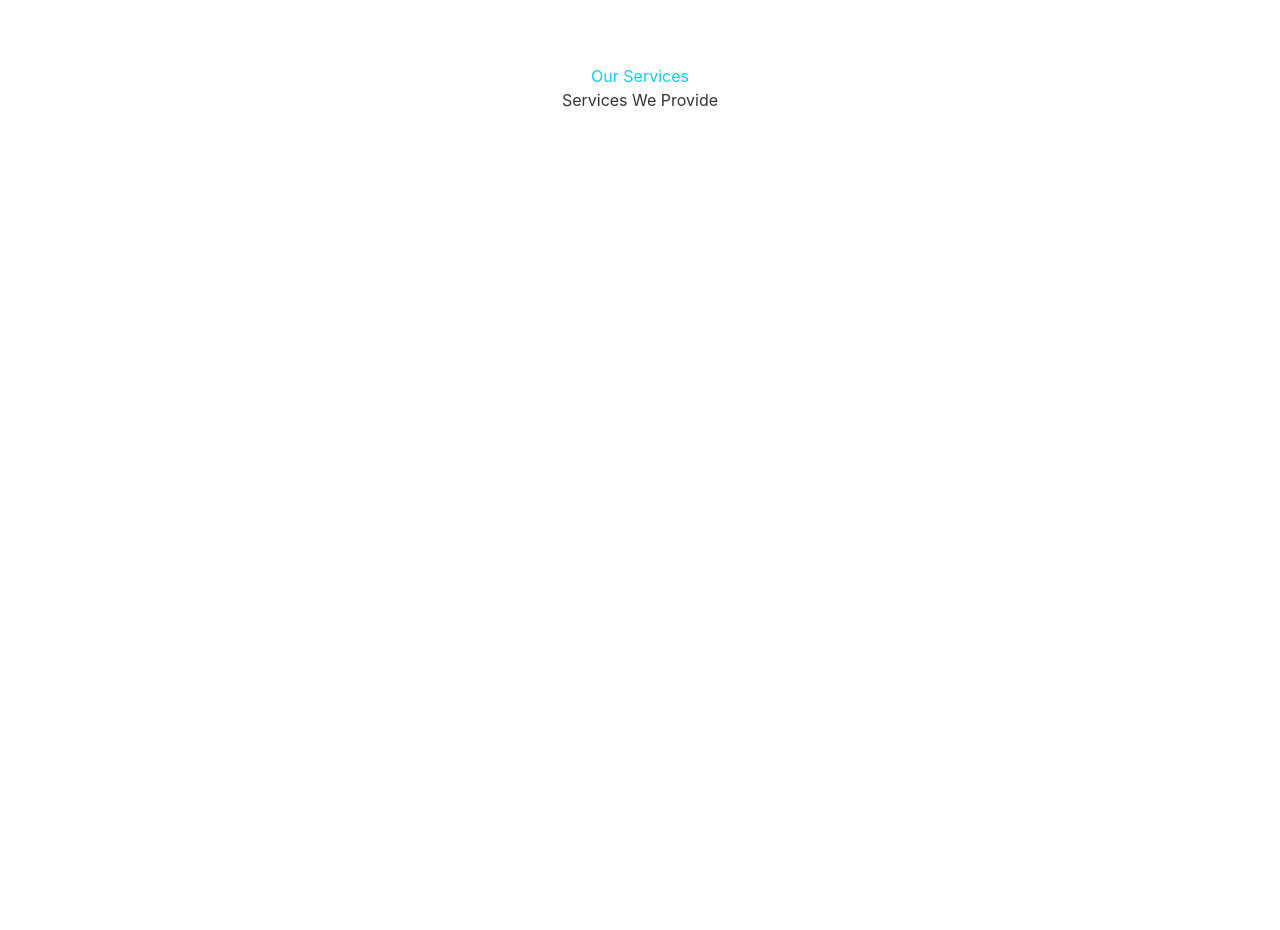
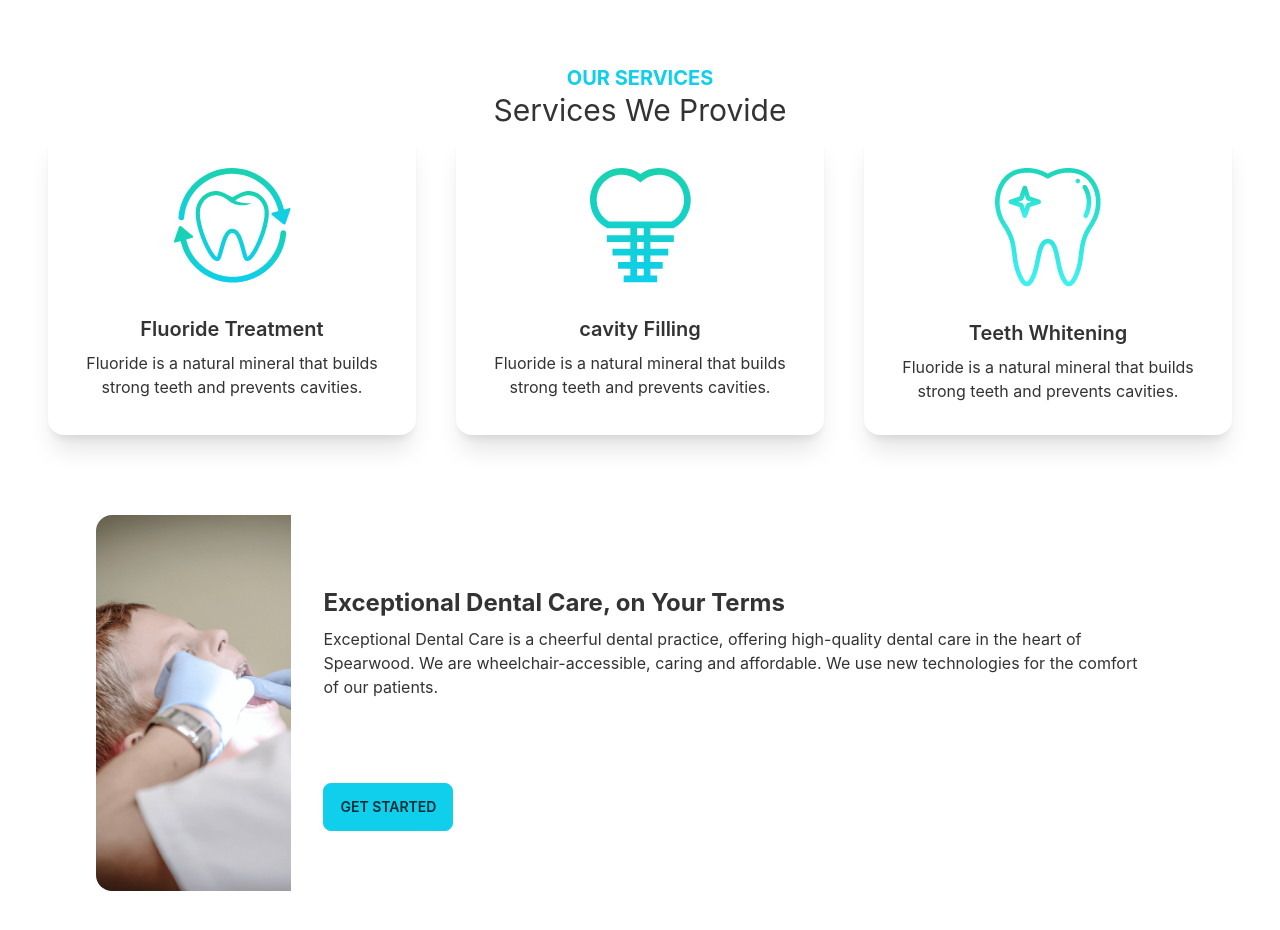
Before and after one commit to shtabdeepaull/doctors-portal-client, a React (Create React App) app: page / in a window 1280 px wide. Shown: the part 1060-1990 px from the top of the page. Before the commit the page ends 1284 px from the top, so only its background shows below. Built offline with nearby package versions, Linux system fonts and the light colour scheme.

Commit message:
added service setion

```diff
--- a/src/Pages/Home/Banner.js
+++ b/src/Pages/Home/Banner.js
@@ -4,7 +4,7 @@
 const Banner = () => {
     return (
         <div>
-            <div class="hero min-h-screen px-12">
+            <div class="hero min-h-screen">
                 <div class="hero-content flex-col lg:flex-row-reverse">
                     <img src={chair} class="max-w-sm rounded-lg shadow-2xl" />
                     <div>
--- a/src/Pages/Home/Home.js
+++ b/src/Pages/Home/Home.js
@@ -6,7 +6,7 @@
 
 const Home = () => {
     return (
-        <div>
+        <div className='px-12'>
           <Banner></Banner>
           <Info></Info>
           <Services></Services>
--- a/src/Pages/Home/Info.js
+++ b/src/Pages/Home/Info.js
@@ -6,7 +6,7 @@
 
 const Info = () => {
     return (
-        <div className='grid grid-cols-1 lg:grid-cols-3 gap-5 px-12'>
+        <div className='grid grid-cols-1 lg:grid-cols-3 gap-5'>
             <InfoCard cardTitle="Opening Hours" bgClass="bg-gradient-to-r from-secondary to-primary"  img={clock} ></InfoCard>
             <InfoCard cardTitle="Our Locations" bgClass="bg-accent" img={marker} ></InfoCard>
             <InfoCard cardTitle="Contact Us"    bgClass="bg-gradient-to-r from-secondary to-primary" img={phone} ></InfoCard>
--- /dev/null
+++ b/src/Pages/Home/Service.js
@@ -0,0 +1,17 @@
+import React from 'react';
+
+const Service = ({service}) => {
+    return (
+        <div class="card lg:max-w-lg bg-base-100 shadow-xl">
+            <figure class="px-10 pt-10">
+                <img src={service.img} class="rounded-xl" />
+            </figure>
+            <div class="card-body items-center text-center">
+                <h2 class="card-title">{service.name}</h2>
+                <p>{service.description}</p>
+            </div>
+        </div>
+    );
+};
+
+export default Service;
--- a/src/Pages/Home/Services.js
+++ b/src/Pages/Home/Services.js
@@ -1,11 +1,57 @@
 import React from 'react';
+import fluoride from '../../assets/images/fluoride.png';
+import cavity from '../../assets/images/cavity.png';
+import whitening from '../../assets/images/whitening.png';
+import treatment from '../../assets/images/treatment.png';
+import Service from './Service';
 
 const Services = () => {
+    const services = [
+        {
+            _id: 1,
+            name: 'Fluoride Treatment',
+            description: 'Fluoride is a natural mineral that builds strong teeth and prevents cavities.',
+            img: fluoride
+        },
+        {
+            _id: 2,
+            name: 'cavity Filling',
+            description: 'Fluoride is a natural mineral that builds strong teeth and prevents cavities.',
+            img: cavity
+        },
+        {
+            _id: 3,
+            name: 'Teeth Whitening',
+            description: 'Fluoride is a natural mineral that builds strong teeth and prevents cavities. ',
+            img: whitening
+        },
+    ]
     return (
         <div className='my-28'>
             <div className='text-center'>
-                <h3 className='text-primary'>Our Services</h3>
-                <h1>Services We Provide</h1>
+                <h3 className='text-primary text-xl font-bold uppercase'>Our Services</h3>
+                <h1 className='text-3xl'>Services We Provide</h1>
+            </div>
+            <div className='grid sm:grid-cols-1 md:grid-cols-2 lg:grid-cols-3 gap-10'>
+                {
+                    services.map(service => <Service
+                        key={service._id}
+                        service={service}
+                    ></Service>)
+                }
+            </div>
+            <div class="card card-side mt-20 px-12 ">
+                <figure>
+                    <img style={{height:"376px", width:"400px"}} className="rounded" src={treatment}alt="Movie"/>
+
+                </figure>
+                <div class="card-body mt-10">
+                    <h2 class="card-title font-bold text-2xl">Exceptional Dental Care, on Your Terms</h2>
+                    <p>Exceptional Dental Care is a cheerful dental practice, offering high-quality dental care in the heart of Spearwood. We are wheelchair-accessible, caring and affordable. We use new technologies for the comfort of our patients.</p>
+                    <div class="card-actions ">
+                        <button class="btn btn-primary mb-7">Get Started</button>
+                    </div>
+                </div>
             </div>
         </div>
     );
```
